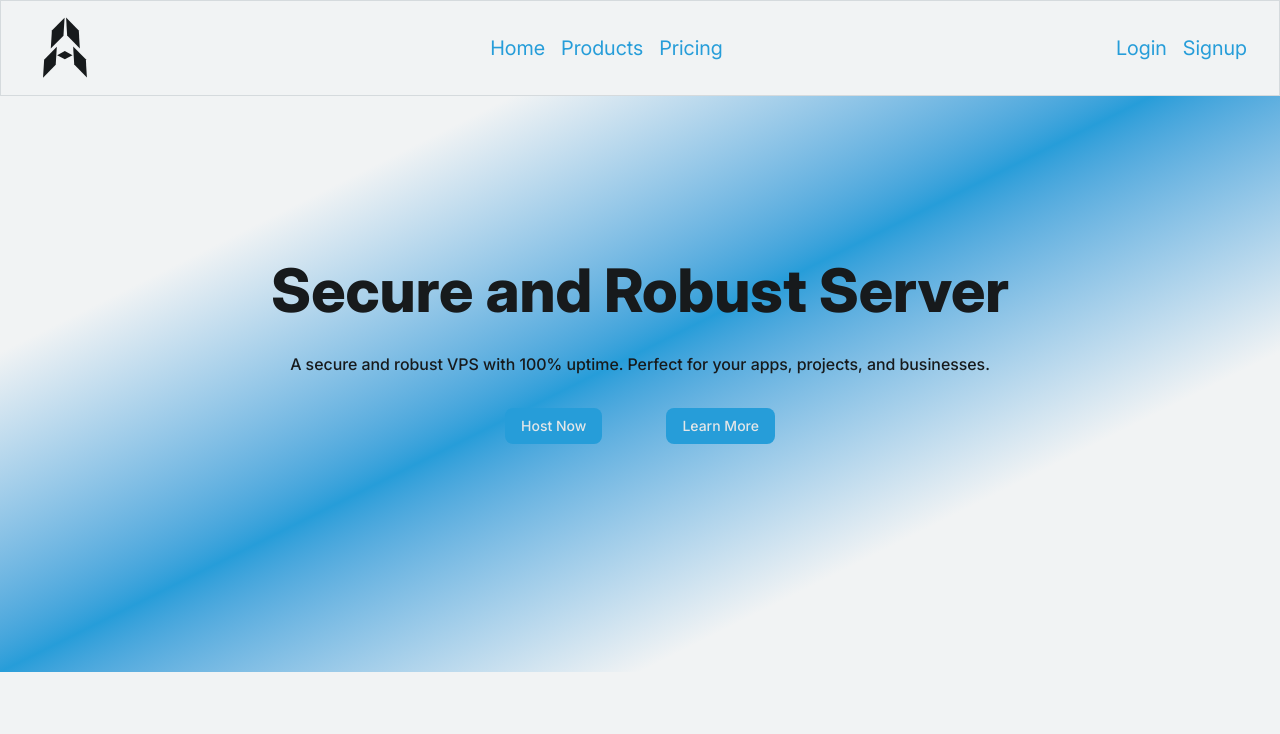
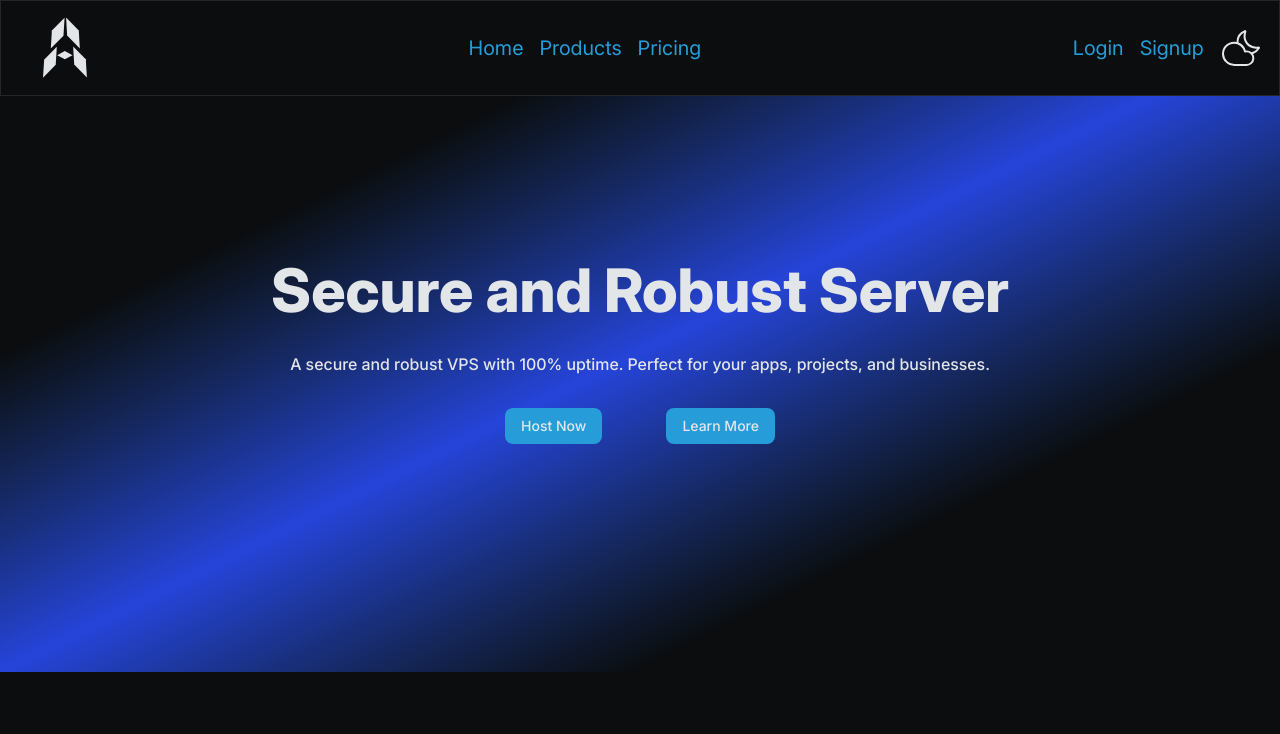
Before and after one commit to Bernardusz/axion-networks, a React (Vite) app: page / in a window 1280 px wide. Shown: the top 734 px of the page. Built offline with nearby package versions, Linux system fonts and the light colour scheme; what @unhead/react would draw is missing.

Commit message:
Added dark mode

```diff
--- a/src/App.tsx
+++ b/src/App.tsx
@@ -17,13 +17,13 @@ import DashboardPage from "@/pages/dashboard";
 import "@/components/privateComponent/paginatedTable";
 
 function App() {
-    const mode = useMode(state => state.mode);
-    const toggleMode = useMode(state => state.toggleMode);
+    const isInitialized = useMode(state => state.isInitialized);
+    const initializeMode = useMode(state => state.initializeMode);
     useEffect(() => {
-        if (mode != "dark") {
-            toggleMode();
+        if (!isInitialized) {
+            initializeMode();
         }
-    }, [mode, toggleMode]);
+    }, [isInitialized, initializeMode]);
     return (
         <BrowserRouter>
             <Routes>
--- a/src/components/privateComponent/paginatedTable.tsx
+++ b/src/components/privateComponent/paginatedTable.tsx
@@ -34,8 +34,8 @@ type paginatedTableProps = {
 };
 
 const style = {
-    th: "px-4 py-2 text-left text-sm font-semibold text-gray-600 bg-muted border-b",
-    td: "px-2 py-2 text-sm text-gray-800 border-b",
+    th: "px-4  py-2 text-left text-sm font-semibold bg-muted border-b",
+    td: "px-2 py-2 text-sm border-b",
 };
 
 const PaginatedTable = ({
--- a/src/components/staticComponent/footer.tsx
+++ b/src/components/staticComponent/footer.tsx
@@ -1,13 +1,13 @@
 import AxionLogo from "@/assets/Axion Icon.svg?react";
 import { Link } from "react-router-dom";
 const Footer = () => {
-    return (
+	return(
         <footer className="w-full border-y flex justify-center flex-col items-center mt-16">
             <div className="flex w-full max-w-400 flex-col justify-center gap-4 p-12 mt-4">
 				<div className="flex h-fit w-full flex-col gap-6 xl:flex-row">
                 <div className="flex flex-col gap-2 xl:w-1/2">
                     <div className="flex flex-row items-center justify-start gap-2">
-                        <AxionLogo className="aspect-square size-10" />
+                        <AxionLogo className="aspect-square size-10 text-foreground" />
                         <h4>Axion Networks</h4>
                     </div>
                     <p>A secure and robust VPS with 100% uptime.</p>
--- a/src/components/staticComponent/header.tsx
+++ b/src/components/staticComponent/header.tsx
@@ -2,13 +2,21 @@ import AxionLogo from "@/assets/Axion Icon.svg?react";
 import { Link, useNavigate } from "react-router-dom";
 import { SidebarTrigger } from "@/components/ui/sidebar";
 import { useIsMobile } from "@/hooks/use-mobile";
+import { CiCloudMoon } from "react-icons/ci";
+import useMode from "@/context/useMode";
+import { CiSun } from "react-icons/ci";
+
+
 
 const Header = () => {
     const isMobile = useIsMobile();
 	const navigate = useNavigate();
+	const mode = useMode(state => state.mode);
+    const toggleMode = useMode(state => state.toggleMode);
     return (
-        <header className="bg-background text-foreground fixed top-0 left-0 z-50 flex h-24 w-full flex-row items-center justify-between border px-8 max-w-full">
-            <AxionLogo className="aspect-square h-16 w-16" onClick={() => navigate("/")}/>
+        <header className="flex flex-row fixed top-0 left-0 z-50 h-24 w-full bg-background text-foreground items-center justify-between border pl-8 max-w-full">
+			<div className="flex flex-row items-center justify-between w-full">
+				<AxionLogo className="aspect-square h-16 w-16 text-foreground" onClick={() => navigate("/")}/>
             <nav className="hidden flex-row gap-4 md:flex">
                 <Link className="link-primary" to="/">
                     Home
@@ -28,7 +36,10 @@ const Header = () => {
                     Signup
                 </Link>
             </nav>
-
+			</div>
+			<div className="w-20 flex justify-center items-center">
+			{mode === "light" ? <CiSun className="text-foreground size-12" onClick={toggleMode}/> : <CiCloudMoon className="text-foreground size-12" onClick={toggleMode}/>}
+			</div>
             {isMobile ? <SidebarTrigger className="md:hidden" /> : null}
         </header>
     );
--- a/src/components/staticComponent/publicSidebar.tsx
+++ b/src/components/staticComponent/publicSidebar.tsx
@@ -20,6 +20,7 @@ import {
 import { NavMain } from "@/components/ui/nav-main";
 // import { NavSecondary } from "@/components/ui/nav-secondary";
 // import { NavUser } from "@/components/ui/nav-user";
+import useMode from "@/context/useMode";
 import {
     Sidebar,
     SidebarContent,
@@ -30,13 +31,9 @@ import {
     SidebarMenuItem,
     useSidebar,
 } from "@/components/ui/sidebar";
-
+import { CiSun } from "react-icons/ci";
+import { CiCloudMoon } from "react-icons/ci";
 const data = {
-    // user: {
-    // 	name: "shadcn",
-    // 	email: "m@example.com",
-    // 	avatar: "/avatars/shadcn.jpg",
-    // },
     navMain: [
         {
             title: "Home",
@@ -64,88 +61,6 @@ const data = {
             icon: IconUsers,
         },
     ],
-    // navClouds: [
-    // 	{
-    // 		title: "Capture",
-    // 		icon: IconCamera,
-    // 		isActive: true,
-    // 		url: "#",
-    // 		items: [
-    // 			{
-    // 				title: "Active Proposals",
-    // 				url: "#",
-    // 			},
-    // 			{
-    // 				title: "Archived",
-    // 				url: "#",
-    // 			},
-    // 		],
-    // 	},
-    // 	{
-    // 		title: "Proposal",
-    // 		icon: IconFileDescription,
-    // 		url: "#",
-    // 		items: [
-    // 			{
-    // 				title: "Active Proposals",
-    // 				url: "#",
-    // 			},
-    // 			{
-    // 				title: "Archived",
-    // 				url: "#",
-    // 			},
-    // 		],
-    // 	},
-    // 	{
-    // 		title: "Prompts",
-    // 		icon: IconFileAi,
-    // 		url: "#",
-    // 		items: [
-    // 			{
-    // 				title: "Active Proposals",
-    // 				url: "#",
-    // 			},
-    // 			{
-    // 				title: "Archived",
-    // 				url: "#",
-    // 			},
-    // 		],
-    // 	},
-    // ],
-    // navSecondary: [
-    // 	{
-    // 		title: "Settings",
-    // 		url: "#",
-    // 		icon: IconSettings,
-    // 	},
-    // 	{
-    // 		title: "Get Help",
-    // 		url: "#",
-    // 		icon: IconHelp,
-    // 	},
-    // 	{
-    // 		title: "Search",
-    // 		url: "#",
-    // 		icon: IconSearch,
-    // 	},
-    // ],
-    // documents: [
-    // 	{
-    // 		name: "ESP32-Apps",
-    // 		url: "#",
-    // 		icon: IconDatabase,
-    // 	},
-    // 	{
-    // 		name: "Axion Networks",
-    // 		url: "#",
-    // 		icon: IconReport,
-    // 	},
-    // 	{
-    // 		name: "Velix",
-    // 		url: "#",
-    // 		icon: IconFileWord,
-    // 	},
-    // ],
 };
 import AxionIcon from "@/assets/Axion Icon.svg?react";
 import { Link, useNavigate } from "react-router-dom";
@@ -156,28 +71,32 @@ export function PublicSidebar({
 }: React.ComponentProps<typeof Sidebar>) {
     const { toggleSidebar } = useSidebar();
     const navigate = useNavigate();
+	const {mode, toggleMode} = useMode();
     return (
         <Sidebar collapsible="offcanvas" {...props}>
             <SidebarHeader>
                 <SidebarMenu>
-                    <SidebarMenuItem>
+                    <SidebarMenuItem className="flex flex-row">
                         <SidebarMenuButton
+							size="default"
                             asChild
                             variant="default"
-                            className="data-[slot=sidebar-menu-button]:p-1"
-                            size="lg"
+                            className="data-[slot=sidebar-menu-button]:p-1 flex flex-col"
                         >
                             <Link
                                 to="/"
                                 onClick={() => toggleSidebar()}
                                 className="flex h-20 flex-row items-center"
                             >
-                                <AxionIcon className="text-foreground h-20 w-20" />
+                                <AxionIcon className="text-foreground size-20" />
                                 <span className="text-2xl font-semibold">
                                     Axion Networks
                                 </span>
                             </Link>
                         </SidebarMenuButton>
+						<div className="w-20 flex justify-center items-center">
+							{mode === "light" ? <CiSun className="text-foreground size-8" onClick={toggleMode}/> : <CiCloudMoon className="text-foreground size-8" onClick={toggleMode}/>}
+						</div>
                     </SidebarMenuItem>
                 </SidebarMenu>
             </SidebarHeader>
@@ -185,7 +104,7 @@ export function PublicSidebar({
                 <NavMain items={data.navMain} />
             </SidebarContent>
             <SidebarFooter>
-                <Button onClick={() => navigate("/dashboard")}>
+                <Button className="mb-8" onClick={() => navigate("/dashboard") }>
                     Go to Dashboard
                 </Button>
             </SidebarFooter>
--- a/src/components/ui/app-sidebar.tsx
+++ b/src/components/ui/app-sidebar.tsx
@@ -17,6 +17,7 @@ import { NavDocuments } from "@/components/ui/nav-documents";
 import { NavMain } from "@/components/ui/nav-main";
 import { NavSecondary } from "@/components/ui/nav-secondary";
 import { NavUser } from "@/components/ui/nav-user";
+import useMode from "@/context/useMode";
 import {
     Sidebar,
     SidebarContent,
@@ -26,6 +27,8 @@ import {
     SidebarMenuButton,
     SidebarMenuItem,
 } from "@/components/ui/sidebar";
+import { CiSun } from "react-icons/ci";
+import { CiCloudMoon } from "react-icons/ci";
 
 const data = {
     user: {
@@ -97,13 +100,16 @@ const data = {
 };
 import AxionIcon from "@/assets/Axion Icon.svg?react";
 import { Link } from "react-router-dom";
-
+// import { useIsMobile } from "@/hooks/use-mobile";
 export function AppSidebar({ ...props }: React.ComponentProps<typeof Sidebar>) {
-    return (
+    // const isMobile = useIsMobile();
+	const mode = useMode(state => state.mode);
+	const toggleMode = useMode(state => state.toggleMode);
+	return (
         <Sidebar collapsible="offcanvas" {...props}>
             <SidebarHeader>
                 <SidebarMenu>
-                    <SidebarMenuItem>
+                    <SidebarMenuItem className="flex flex-row items-center">
                         <SidebarMenuButton
                             asChild
                             className="data-[slot=sidebar-menu-button]:p-1."
@@ -118,6 +124,9 @@ export function AppSidebar({ ...props }: React.ComponentProps<typeof Sidebar>) {
                                 </span>
                             </Link>
                         </SidebarMenuButton>
+						<div className="w-20 flex justify-center items-center">
+							{mode === "light" ? <CiSun className="text-foreground size-8" onClick={toggleMode}/> : <CiCloudMoon className="text-foreground size-8" onClick={toggleMode}/>}
+						</div>
                     </SidebarMenuItem>
                 </SidebarMenu>
             </SidebarHeader>
--- a/src/components/ui/site-header.tsx
+++ b/src/components/ui/site-header.tsx
@@ -14,7 +14,7 @@ const SiteHeader = () => {
             <div className="flex w-full items-center gap-1 px-8 lg:gap-2 lg:px-6">
                 {location === "/" ? (
                     <AxionLogo
-                        className="size-8"
+                        className="size-8 text-foreground"
                         onClick={() => navigate("/")}
                     />
                 ) : (
--- a/src/context/useMode.tsx
+++ b/src/context/useMode.tsx
@@ -2,21 +2,52 @@ import { create } from "zustand";
 interface ModeState {
     mode: "dark" | "light";
     toggleMode: () => void;
+	isInitialized: boolean
+	initializeMode: () => void
+	setModeDark: () => void
+	setModeLight: () => void
 }
 
 const useMode = create<ModeState>()((set, get) => ({
-    mode: "dark",
+    mode: "light",
+	isInitialized: false,
     toggleMode: () => {
+        if (get().mode === "dark") {
+			get().setModeLight();
+        }
+		else {
+            get().setModeDark();
+
+		}
+    },
+	setModeDark: () => {
         const html = document.documentElement;
-        if (get().mode === "dark") {
-            html.classList.add("dark");
-        } else {
-            html.classList.remove("dark");
-        }
-        set(state => ({
-            mode: state.mode === "dark" ? "light" : "dark",
+		html.classList.add("dark");
+		localStorage.setItem("lightOrDark", "dark");
+        set(() => ({
+            mode: "dark",
         }));
     },
+	setModeLight: () => {
+        const html = document.documentElement;
+		html.classList.remove("dark");
+		localStorage.setItem("lightOrDark", "light");
+        set(() => ({
+            mode: "light"
+        }));
+    },
+	initializeMode: () => {
+		const userMode = localStorage.getItem("lightOrDark");
+		if (userMode === "light"){
+			get().setModeLight();
+		}
+		else {
+			get().setModeDark();
+		}
+		set(() => ({
+			isInitialized: true
+		}))
+	},
 }));
 
 export default useMode;
--- a/src/layout/_dashboardLayout.tsx
+++ b/src/layout/_dashboardLayout.tsx
@@ -12,7 +12,7 @@ const DashboardLayout = () => {
         <SidebarProvider
             style={
                 {
-                    "--sidebar-width": "calc(var(--spacing) * 72)",
+                    "--sidebar-width": "calc(var(--spacing) * 80)",
                     "--header-height": "calc(var(--spacing) * 12)",
                 } as React.CSSProperties
             }
```
